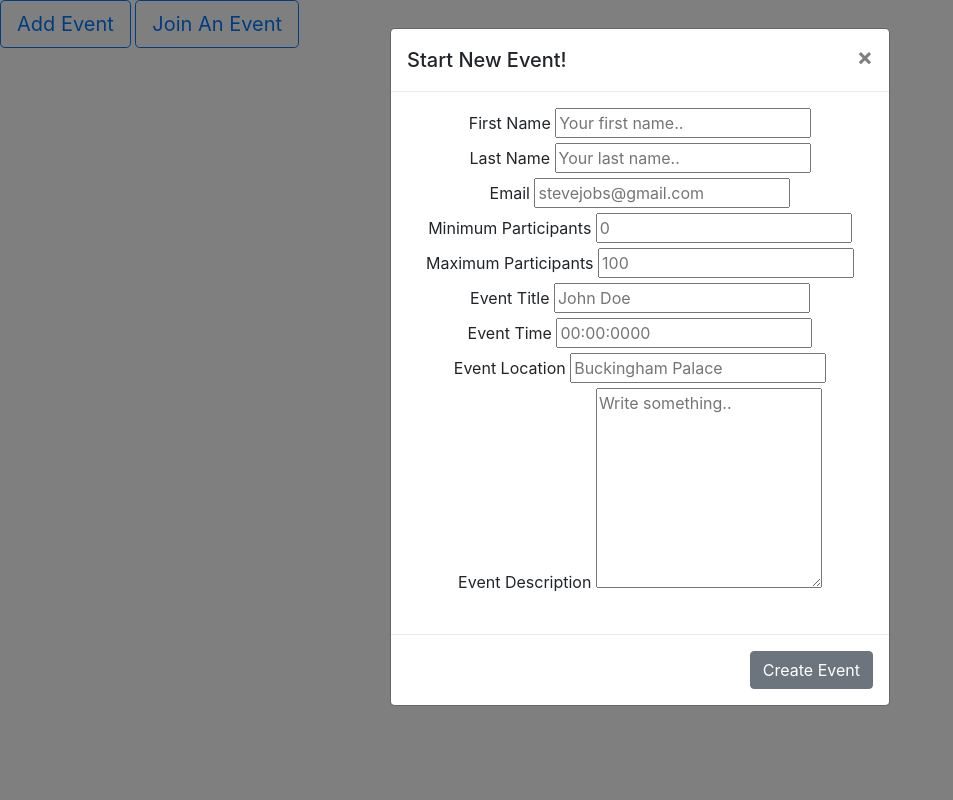
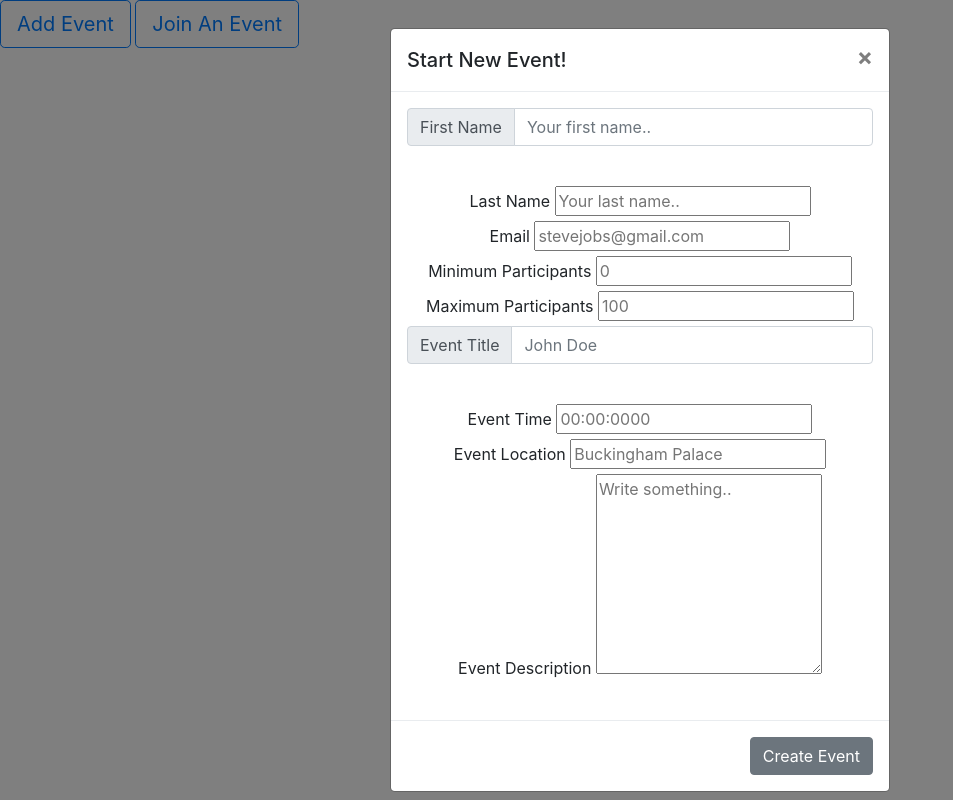
Before and after one commit to jsshap/AoDHack, a Flask app: page / in a window 1280 px wide, after a click on "Add Event". Shown: the whole page, without its empty margins (0-953 px from the left). Run offline with Flask 2, Linux system fonts and the light colour scheme; some libraries are stand-ins or nearby versions.

Commit message:
Update index.html

```diff
--- a/flask-files/templates/index.html
+++ b/flask-files/templates/index.html
@@ -38,8 +38,12 @@
           <div class="modal-body">
             <form id="newEventInfo" onsubmit="go()" style="text-align: center; position: relative">
 
-              <label for="fname">First Name</label>
-              <input type="text" id="fname" name="firstname" placeholder="Your first name.." required>
+              <div class="input-group mb-3">
+                <div class="input-group-prepend">
+                  <span class="input-group-text" id="basic-addon1">First Name</span>
+                </div>
+                <input type="text" id="fname" class="form-control" name="firstname" placeholder="Your first name.." aria-label="Username" aria-describedby="basic-addon1" required>
+              </div>
               <br>
 
               <label for="lname">Last Name</label>
@@ -59,9 +63,12 @@
               <input type="text" id="maxpart" name="maxpart" placeholder='100' required>
               <br>
 
-
-              <label for="ename">Event Title</label>
-              <input type="text" id="ename" name="maxpart" placeholder='John Doe' required>
+              <div class="input-group mb-3">
+                <div class="input-group-prepend">
+                  <span class="input-group-text" id="basic-addon1">Event Title</span>
+                </div>
+                <input type="text" id="ename" name="maxpart" placeholder='John Doe'class="form-control" aria-label="Username" aria-describedby="basic-addon1" required>
+              </div>
               <br>
 
               <label for="etime">Event Time</label>
@@ -91,7 +98,7 @@
       <div class="modal-dialog" role="document">
         <div class="modal-content">
           <div class="modal-header">
-            <h5 class="modal-title" id="exampleModalLabel">Start New Event!</h5>
+            <h5 class="modal-title" id="exampleModalLabel">Join An Event!</h5>
             <button type="button" class="close" data-dismiss="modal" aria-label="Close">
               <span aria-hidden="true">&times;</span>
             </button>
@@ -274,6 +281,7 @@ function apicall(d) {
       createHangout(numEvents, ename, etime, elocation, minipart, maxpart, edesc);
       console.log(numEvents);
       addParticipant(numEvents,fname+' '+lname,email);
+      alert("Your event has been submitted! You will receive an email when enough signups have occured.");
     }
 
 
@@ -283,6 +291,7 @@ function apicall(d) {
       var lname=document.getElementById("lnameadd").value.toString();
       var email=document.getElementById("emailadd").value.toString();
       addParticipant(eid,fname+' '+lname,email);
+      alert("You've been added to the event! You will receive an email when enough signups have occured.");
     }
 
 
```
